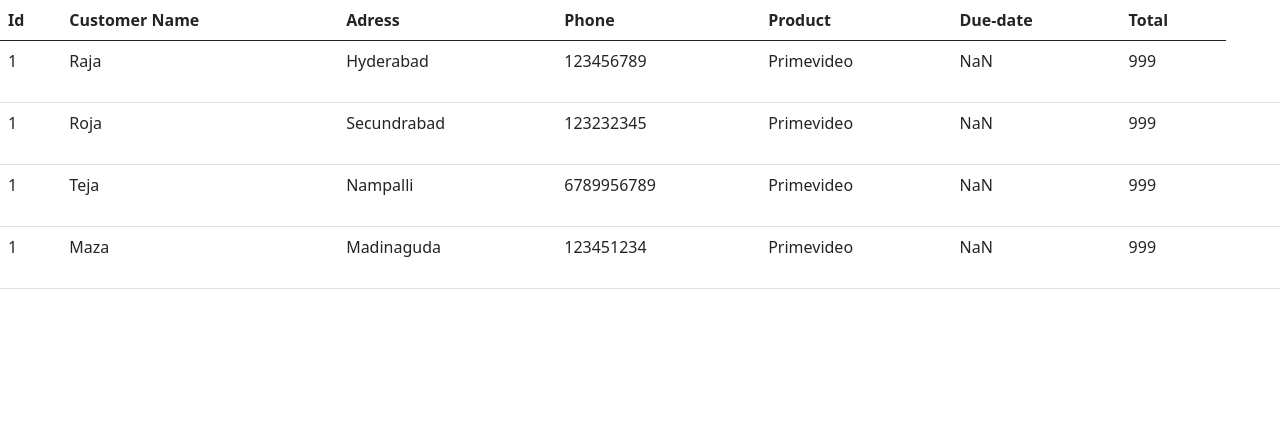
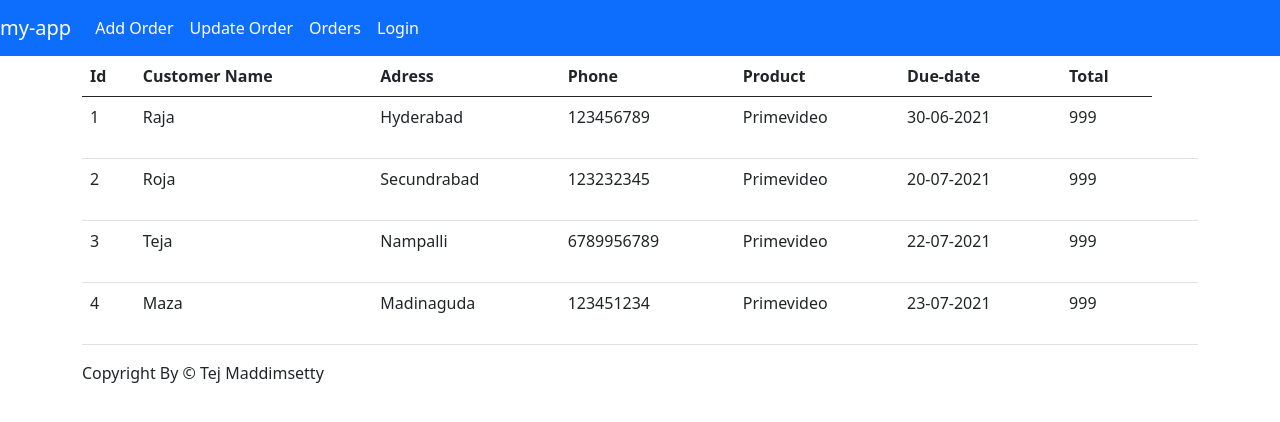
Before and after one commit to tejamaddimsetty/my-app, an Angular app: page /list in a window 1280 px wide. Shown: the top 422 px of the page. Built offline with nearby package versions, Linux system fonts and the light colour scheme; data requests are answered from the project's data file.

Commit message:
json update

```diff
--- a/src/api/db.json
+++ b/src/api/db.json
@@ -11,6 +11,7 @@
       "password": "123abc"
     }
   ],
+
   "orders": [
     {
       "id": 1,
@@ -18,34 +19,34 @@
       "address": "Hyderabad",
       "phone": "123456789",
       "product": "Primevideo",
-      "due-date": "30-06-2021",
+      "due": "30-06-2021",
       "total": "999"
     },
     {
-      "id": 1,
+      "id": 2,
       "customername": "Roja",
       "address": "Secundrabad",
       "phone": "123232345",
       "product": "Primevideo",
-      "due-date": "20-07-2021",
+      "due": "20-07-2021",
       "total": "999"
     },
     {
-      "id": 1,
+      "id": 3,
       "customername": "Teja",
       "address": "Nampalli",
       "phone": "6789956789",
       "product": "Primevideo",
-      "due-date": "22-07-2021",
+      "due": "22-07-2021",
       "total": "999"
     },
     {
-      "id": 1,
+      "id": 4,
       "customername": "Maza",
       "address": "Madinaguda",
       "phone": "123451234",
       "product": "Primevideo",
-      "due-date": "23-07-2021",
+      "due": "23-07-2021",
       "total": "999"
     }
   ]
--- a/src/api/routes.json
+++ b/src/api/routes.json
@@ -1,3 +1,3 @@
 {
     "/api/*": "/$1"
-  }
+}
--- a/src/app/app.component.html
+++ b/src/app/app.component.html
@@ -1 +1,30 @@
+<nav class="navbar navbar-expand-lg  navbar-dark bg-primary">
+  <a class="navbar-brand" routerLink="/">{{title}}</a>
+  <button class="navbar-toggler" type="button" data-toggle="collapse" data-target="#navbarNav" aria-controls="navbarNav" aria-expanded="false" aria-label="Toggle navigation">
+    <span class="navbar-toggler-icon"></span>
+  </button>
+  <div class="collapse navbar-collapse" id="navbarNav">
+    <ul class="navbar-nav">
+      <li class="nav-item">
+        <a class="nav-link active" routerLink="add">Add Order</a>
+      </li>
+      <li class="nav-item">
+        <a class="nav-link active" routerLink="update">Update Order</a>
+      </li>
+      <li class="nav-item">
+        <a class="nav-link active" routerLink="list">Orders</a>
+      </li>
+      <li class="nav-item">
+        <a class="nav-link active" routerLink="login">Login</a>
+      </li>
+    </ul>
+  </div>
+</nav>
+
+
+<div class="container">
 <router-outlet></router-outlet>
+<div class="footer">
+  <p>Copyright By &copy; Tej Maddimsetty </p>
+</div>
+</div>
--- a/src/app/orders/orders.component.html
+++ b/src/app/orders/orders.component.html
@@ -23,7 +23,7 @@
             <td>{{orders.address}}</td>
             <td>{{orders.phone}}</td>
             <td>{{orders.product}}</td>
-            <td>{{orders.due-date}}</td>
+            <td>{{orders.due}}</td>
             <td>{{orders.total}}</td>
             <td><a routerLink="/update/{{orders.id}}">
               <i class="fa fa-edit" style="font-size:30px;color:rgb(10, 2, 116); cursor: pointer;"></i></a>&nbsp; &nbsp;
```
